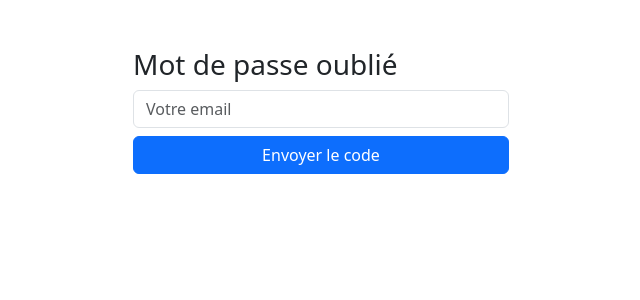
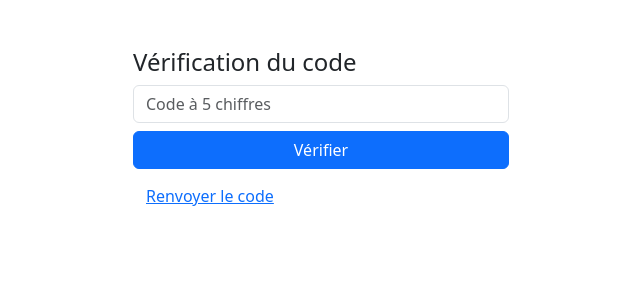
Before and after one commit to BenieMigan/FrontendPart, a React (Create React App) app: page /reset-password in a window 1280 px wide. Shown: the top 300 px of the page, without its empty margins (319-959 px from the left). Built offline with nearby package versions, Linux system fonts and the light colour scheme.

Commit message:
mis a jours mots de passes oublier

```diff
--- a/src/pages/RequestResetCode.jsx
+++ b/src/pages/RequestResetCode.jsx
@@ -1,87 +1,110 @@
-import React, { useState } from 'react';
+import React, { useState, useEffect } from 'react';
 import axios from 'axios';
 
-function PasswordResetPage() {
-  const [step, setStep] = useState(1); // Étape 1: email, Étape 2: code + nouveau mot de passe
-  const [email, setEmail] = useState('');
+function PasswordResetPage({ email }) {
+  const [step, setStep] = useState(1);
   const [code, setCode] = useState('');
   const [newPassword, setNewPassword] = useState('');
   const [message, setMessage] = useState('');
   const [error, setError] = useState('');
+  const [expireTimer, setExpireTimer] = useState(0);
 
-  const handleRequestCode = async (e) => {
-    e.preventDefault();
+  // Démarrer le compte à rebours quand on envoie le code
+  useEffect(() => {
+    if (expireTimer > 0) {
+      const timer = setTimeout(() => setExpireTimer(expireTimer - 1), 1000);
+      return () => clearTimeout(timer);
+    }
+  }, [expireTimer]);
+
+  // Fonction pour envoyer ou renvoyer le code
+  const sendCode = async () => {
     try {
-      await axios.post('/api/auth/request-reset', { email });
-      setMessage("Code envoyé à votre adresse email.");
+      await axios.post('/api/auth/send-code', { email });
+      setMessage("Code envoyé à votre adresse mail.");
       setError('');
-      setStep(2);
+      setExpireTimer(5);
     } catch (err) {
       setError("Erreur lors de l'envoi du code.");
     }
   };
 
-  const handleResetPassword = async (e) => {
+  // Vérification du code
+  const handleCodeSubmit = async (e) => {
     e.preventDefault();
     try {
-      await axios.post('/api/auth/reset-password', {
-        email,
-        code,
-        newPassword
-      });
-      setMessage("Mot de passe changé avec succès !");
+      const res = await axios.post('/api/auth/verify-code', { email, code });
+      if (res.data.valid) {
+        setStep(2); // Passe à l'étape suivante
         setError('');
-      setStep(3); // ou redirige vers /login si tu veux
+      } else {
+        throw new Error("Code invalide");
+      }
     } catch (err) {
-      setError("Code invalide ou expiré.");
+      setError("Code incorrect ou expiré. Nouveau code envoyé.");
+      sendCode(); // renvoyer automatiquement un nouveau code
+    }
+  };
+
+  const handlePasswordChange = async (e) => {
+    e.preventDefault();
+    try {
+      await axios.post('/api/auth/reset-password', { email, newPassword });
+      setMessage("Mot de passe réinitialisé avec succès !");
+      setError('');
+    } catch (err) {
+      setError("Erreur lors de la réinitialisation.");
     }
   };
 
   return (
     <div className="container mt-5" style={{ maxWidth: "400px" }}>
       {step === 1 && (
-        <form onSubmit={handleRequestCode}>
-          <h3>Mot de passe oublié</h3>
-          <input
-            type="email"
-            placeholder="Votre email"
-            className="form-control mb-2"
-            value={email}
-            onChange={(e) => setEmail(e.target.value)}
-            required
-          />
-          <button type="submit" className="btn btn-primary w-100">Envoyer le code</button>
-        </form>
-      )}
-
-      {step === 2 && (
-        <form onSubmit={handleResetPassword}>
-          <h3>Réinitialiser le mot de passe</h3>
+        <>
+          <h4>Vérification du code</h4>
+          <form onSubmit={handleCodeSubmit}>
             <input
               type="text"
-            placeholder="Code reçu (5 chiffres)"
               className="form-control mb-2"
+              placeholder="Code à 5 chiffres"
               maxLength="5"
               value={code}
               onChange={(e) => setCode(e.target.value)}
               required
             />
+
+            <button type="submit" className="btn btn-primary w-100">Vérifier</button>
+
+            <button
+              type="button"
+              className="btn btn-link mt-2"
+              onClick={sendCode}
+            >
+              Renvoyer le code
+            </button>
+
+            {expireTimer > 0 && (
+              <div className="text-muted mt-2">Le code expire dans {expireTimer} secondes</div>
+            )}
+          </form>
+        </>
+      )}
+
+      {step === 2 && (
+        <>
+          <h4>Nouveau mot de passe</h4>
+          <form onSubmit={handlePasswordChange}>
             <input
               type="password"
+              className="form-control mb-2"
               placeholder="Nouveau mot de passe"
-            className="form-control mb-2"
               value={newPassword}
               onChange={(e) => setNewPassword(e.target.value)}
               required
             />
             <button type="submit" className="btn btn-success w-100">Changer le mot de passe</button>
           </form>
-      )}
-
-      {step === 3 && (
-        <div className="alert alert-success mt-3">
-          Mot de passe réinitialisé. Vous pouvez maintenant vous connecter.
-        </div>
+        </>
       )}
 
       {error && <div className="alert alert-danger mt-3">{error}</div>}
```
Lines whose indentation alone changed are shown as unchanged.
